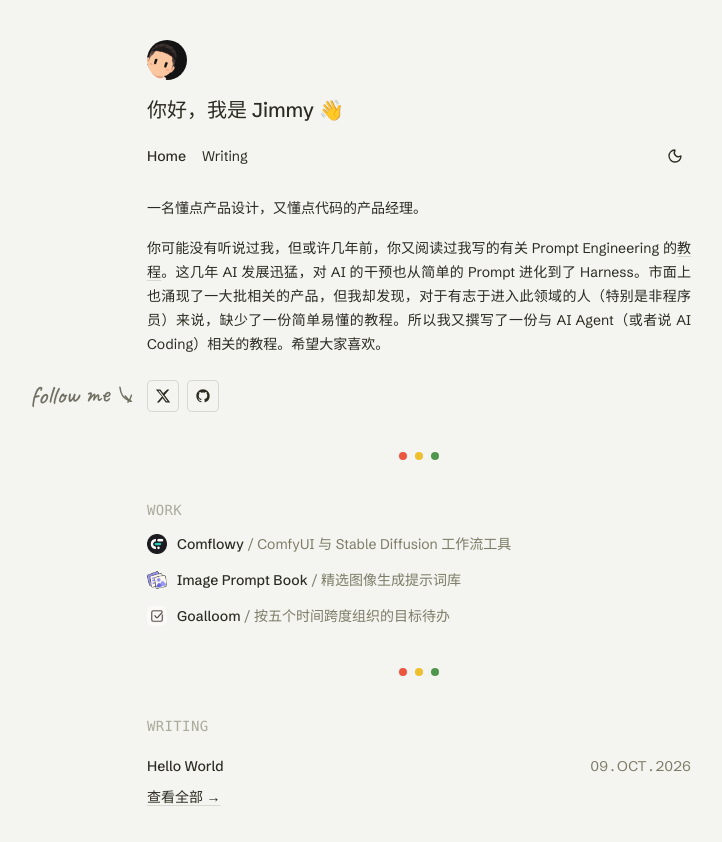
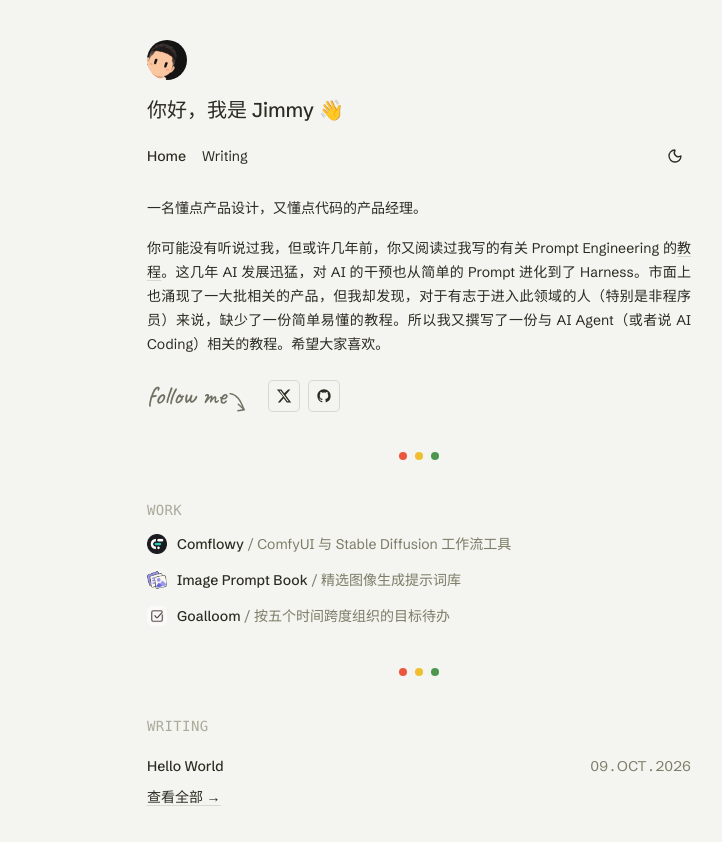
Before and after one commit to thinkingjimmy/jimmywong-dev, a Next.js app: page / in a window 1280 px wide. Shown: the top 842 px of the page, without its empty margins (221-943 px from the left). Built offline with nearby package versions, Linux system fonts and the light colour scheme; no server answers; a web font is replaced by a local one.

Commit message:
Attach the follow-me note to the tail of its arrow.
The handwritten line now starts at the end of the words and hooks down toward the X and GitHub buttons.

Co-authored-by: Cursor <cursoragent@cursor.com>

```diff
--- a/components/follow-links.tsx
+++ b/components/follow-links.tsx
@@ -32,24 +32,22 @@ const iconLinkClass =
 
 export function FollowLinks() {
   return (
-    <div className="relative">
-      <div className="pointer-events-none mb-1 flex w-max items-end whitespace-nowrap text-[#6f6f62] min-[760px]:absolute min-[760px]:right-[calc(100%+4px)] min-[760px]:bottom-1 min-[760px]:mb-0 dark:text-[#b7b7aa]">
-        <span className={`${hand.className} -rotate-2 text-[26px] leading-none whitespace-nowrap`}>
-          follow me
-        </span>
-        <svg viewBox="0 0 36 32" aria-hidden="true" className="-mb-1 ml-0.5 h-8 w-8">
+    <div className="flex items-center gap-3">
+      <div className="flex items-end text-[#6f6f62] dark:text-[#b7b7aa]">
+        <span className={`${hand.className} text-[26px] leading-none whitespace-nowrap`}>follow me</span>
+        <svg viewBox="0 0 28 26" aria-hidden="true" className="-mb-1 ml-0.5 h-6 w-7 shrink-0">
           <path
-            d="M10 6c1 8 3 12 12 16"
+            d="M1 5c7 1 11 6 15 17"
             fill="none"
             stroke="currentColor"
-            strokeWidth="1.6"
+            strokeWidth="1.5"
             strokeLinecap="round"
           />
           <path
-            d="M16 16c2 3 4 5 7 6M23 15c-1 4-2 6-4 8"
+            d="M10 16.5 16.5 22.5 9.5 23.5"
             fill="none"
             stroke="currentColor"
-            strokeWidth="1.6"
+            strokeWidth="1.5"
             strokeLinecap="round"
             strokeLinejoin="round"
           />
```
